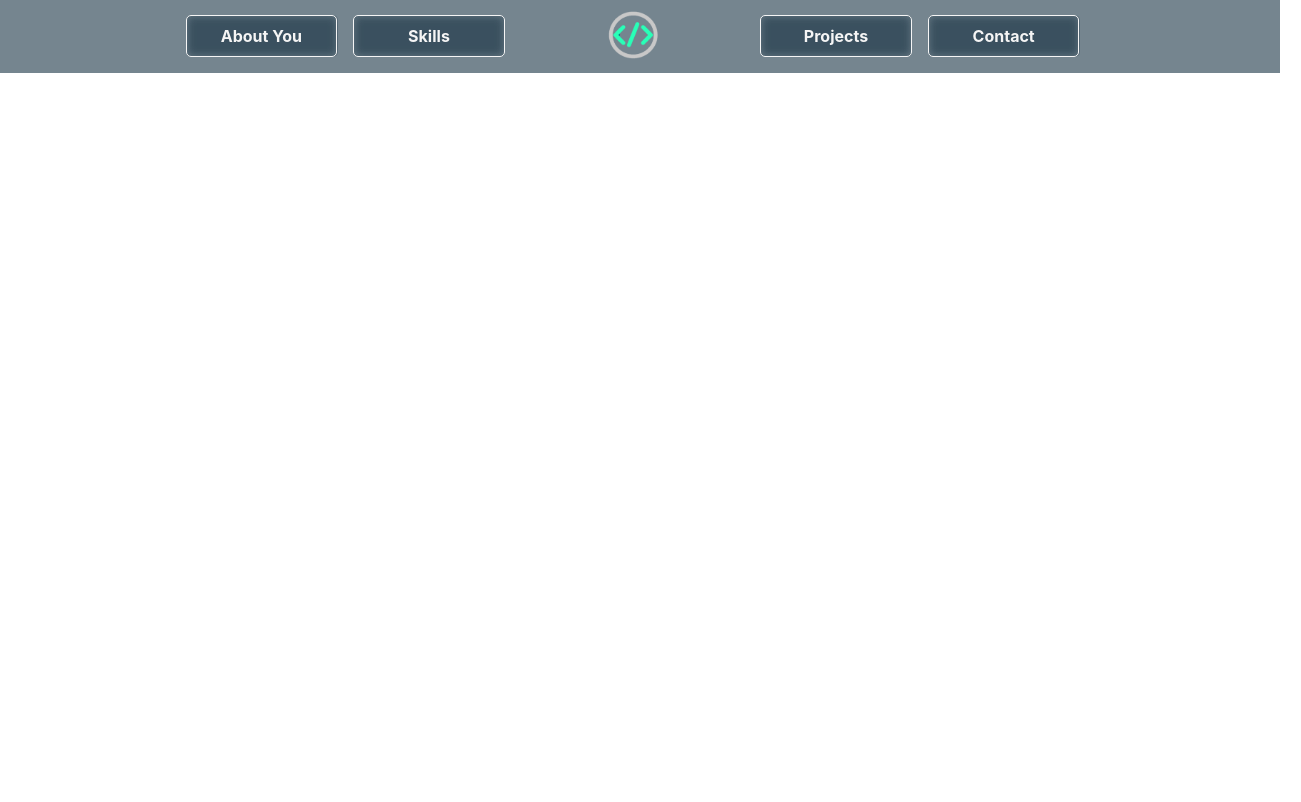
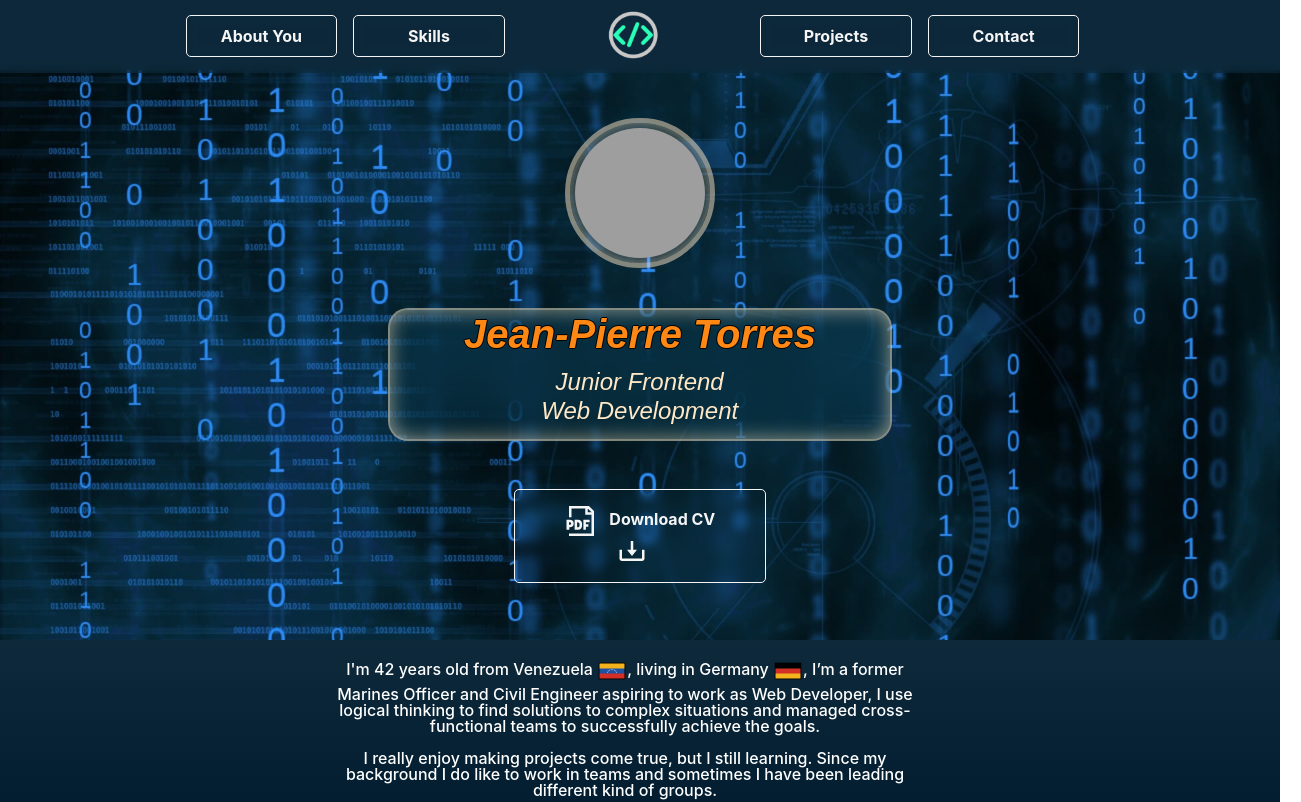
Before and after one commit to jpta24/portafolio-jpta24, a React (Create React App) app: page / in a window 1280 px wide. Shown: the top 802 px of the page, 1301 px wide, since content can reach past the window. Built offline with nearby package versions, Linux system fonts and the light colour scheme; grey boxes are pictures that could not be loaded.

Commit message:
new changes

```diff
--- a/package.json
+++ b/package.json
@@ -2,7 +2,7 @@
 	"name": "frontend",
 	"version": "0.1.0",
 	"private": true,
-	"homepage": "https://jpta24.github.io",
+	"homepage": "https://jpta24.github.io/My_Portafolio",
 	"dependencies": {
 		"@testing-library/jest-dom": "^5.14.1",
 		"@testing-library/react": "^11.2.7",
--- a/src/index.tsx
+++ b/src/index.tsx
@@ -17,7 +17,7 @@ ReactDOM.render(
 			<NavbarModern />
 			<div >
 				<Switch>
-					<Route exact path='/portafolio-jpta24' component={Body} />
+					<Route exact path='/' component={Body} />
 				</Switch>
 			</div>
 		</BrowserRouter>
```
